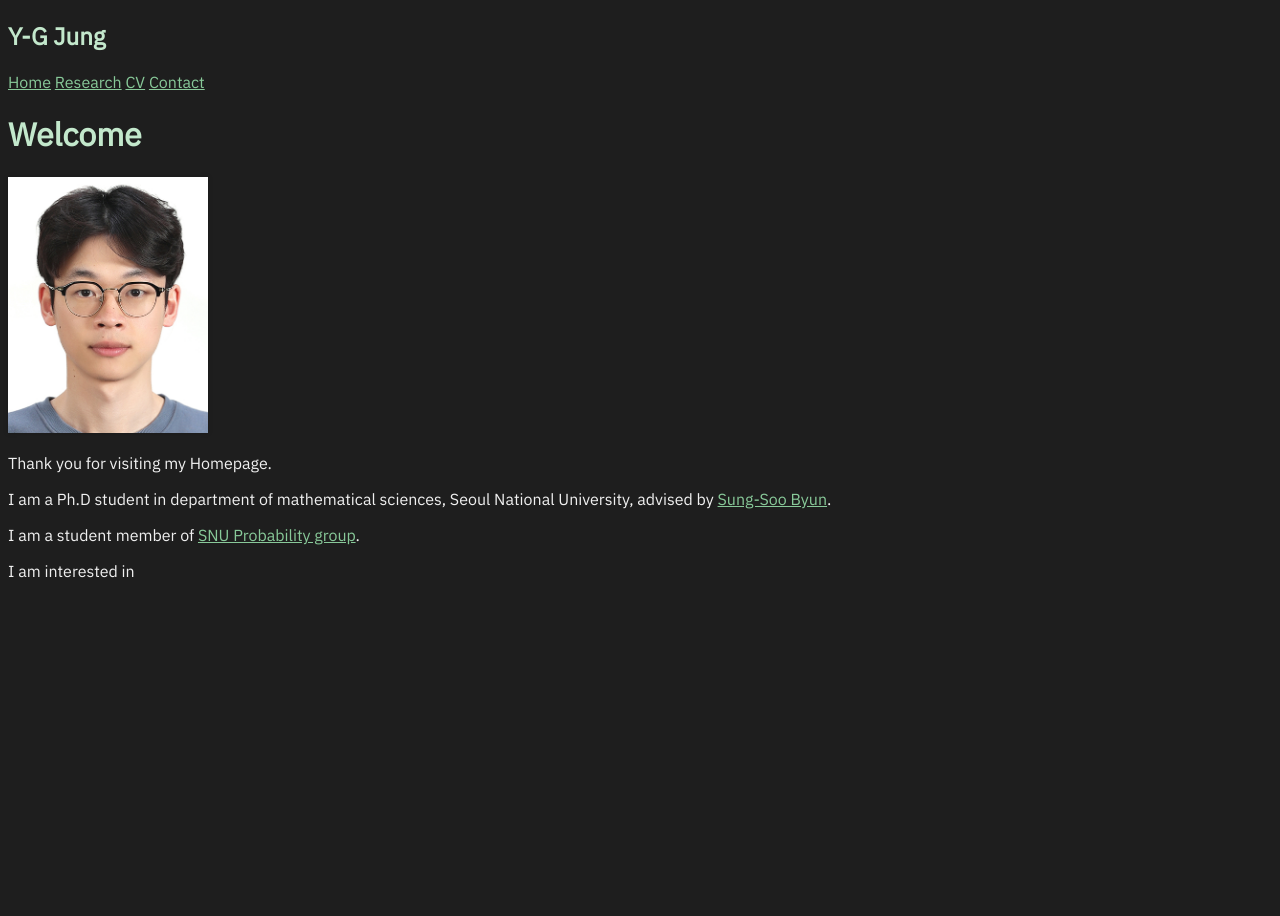
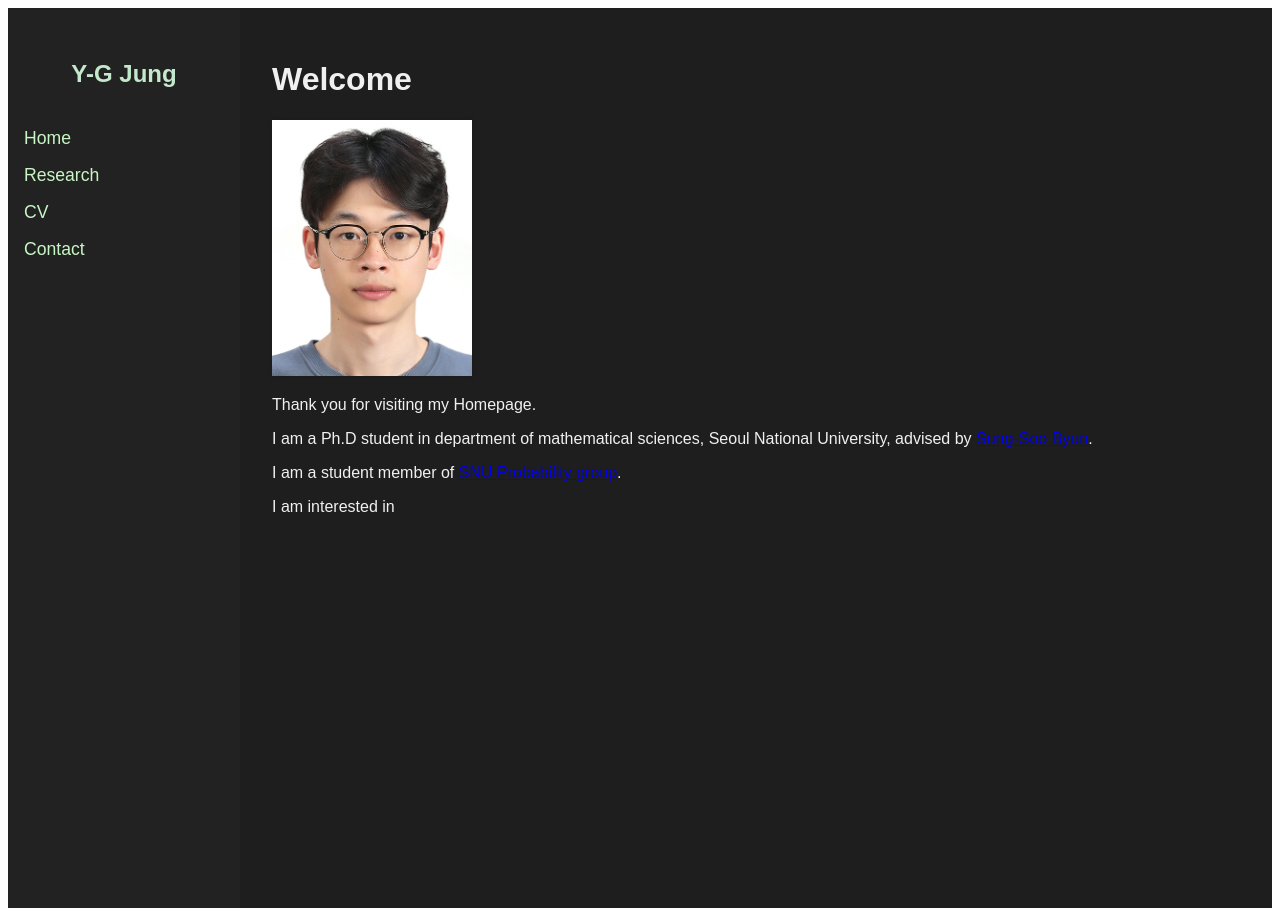
Before and after one commit to y-gJung/y-gJung.github.io, a Jekyll site: the page built from index.md, in a window 1280 px wide. Built offline with Jekyll 4.4.1, drawn with Linux system fonts in a browser that asks for light colours.

Commit message:
Update style.css

```diff
--- a/assets/style.css
+++ b/assets/style.css
@@ -1,35 +1,39 @@
 
-@import url('https://fonts.googleapis.com/css2?family=IBM+Plex+Sans&display=swap');
-
-body {
+.layout {
+  display: flex;
+  min-height: 100vh;
   font-family: 'IBM Plex Sans', sans-serif;
   background-color: #1e1e1e;
   color: #f0f0f0;
 }
 
-a {
-  color: #88c999;
+.sidebar {
+  width: 200px;
+  background-color: #222;
+  padding: 2rem 1rem;
+  flex-shrink: 0;
 }
 
-h1, h2, h3 {
+.sidebar .logo {
   color: #c3e8cc;
-}
-
-.navbar {
-  background-color: #222;
-  padding: 0.8rem 1rem;
   text-align: center;
   margin-bottom: 2rem;
 }
 
-.nav-link {
+.side-link {
+  display: block;
   color: #c8f7c5;
-  margin: 0 1rem;
   text-decoration: none;
-  font-weight: 500;
+  padding: 0.5rem 0;
   font-size: 1.1rem;
+  text-align: left;
 }
 
-.nav-link:hover {
+.side-link:hover {
   text-decoration: underline;
 }
+
+.main-content {
+  flex-grow: 1;
+  padding: 2rem;
+}
```
